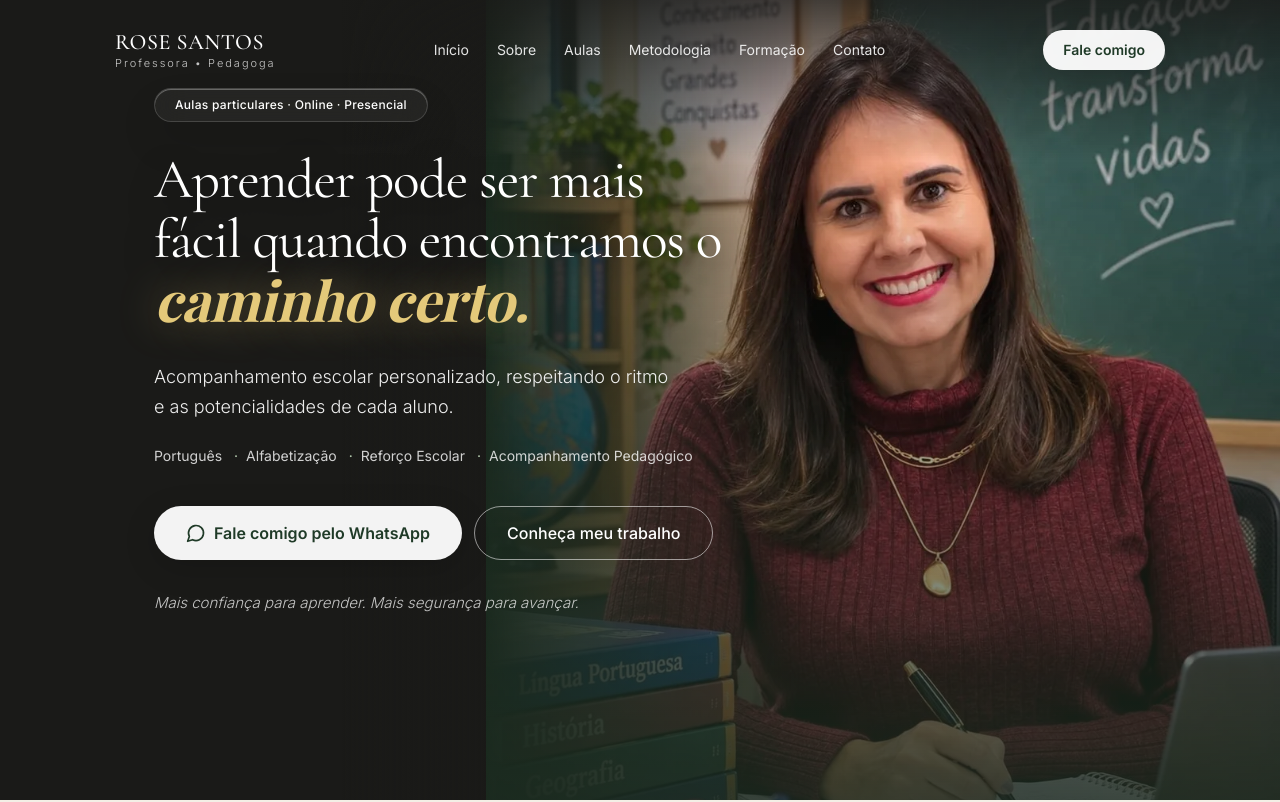
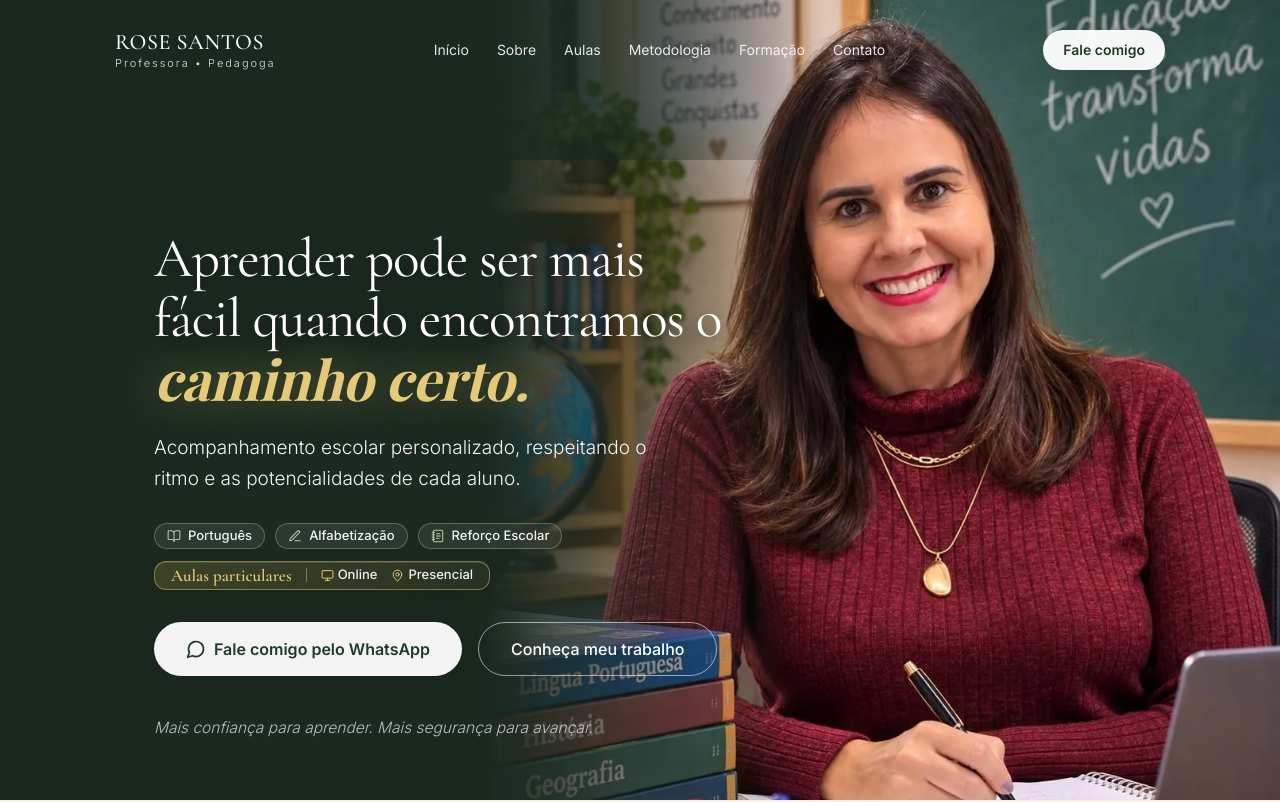
Before and after one commit to KevinSantos1107/Rose_Santos, a React (Vite) app: page / in a window 1280 px wide. Shown: the top 802 px of the page. Built offline with nearby package versions, Linux system fonts and the light colour scheme; a web font is replaced by a local one.

Commit message:
feat: atualizacoes no design, secoes e estilos

```diff
--- a/src/App.tsx
+++ b/src/App.tsx
@@ -10,7 +10,7 @@ import {
   CtaFinal,
   Footer,
   WhatsAppFloat,
-} from "@/components/site/Sections";
+} from "./components/site/Sections";
 
 export default function App() {
   return (
--- a/src/components/site/Sections.tsx
+++ b/src/components/site/Sections.tsx
@@ -15,8 +15,10 @@ import {
   Mail,
   Menu,
   X,
+  Monitor,
+  MapPin,
 } from "lucide-react";
-import { WA_LINK, HERO_VIDEO } from "@/lib/constants";
+import { WA_LINK, HERO_VIDEO } from "../../lib/constants";
 import { Reveal, Stagger, Item, itemVariants, RosePhoto } from "./Motion";
 
 const links = [
@@ -32,7 +34,15 @@ const links = [
 export function Header() {
   const [scrolled, setScrolled] = useState(false);
   const [open, setOpen] = useState(false);
-  const onHero = !scrolled && !open;
+  const [isDesktop, setIsDesktop] = useState(false);
+
+  useEffect(() => {
+    const mq = window.matchMedia("(min-width: 1024px)");
+    setIsDesktop(mq.matches);
+    const handler = (e: MediaQueryListEvent) => setIsDesktop(e.matches);
+    mq.addEventListener("change", handler);
+    return () => mq.removeEventListener("change", handler);
+  }, []);
 
   useEffect(() => {
     const on = () => setScrolled(window.scrollY > 60);
@@ -44,6 +54,9 @@ export function Header() {
   useEffect(() => {
     document.body.style.overflow = open ? "hidden" : "";
   }, [open]);
+
+  const onHero = !scrolled && !open;
+  const isWhite = onHero;
 
   return (
     <header className="fixed inset-x-0 top-0 z-50 px-3 pt-3 sm:px-5 sm:pt-4">
@@ -58,13 +71,19 @@ export function Header() {
         <a href="#inicio" className="flex flex-col leading-tight">
           <span
             className="font-serif text-[20px] font-medium tracking-wide transition-colors duration-500 sm:text-[22px]"
-            style={{ color: onHero ? "#fff" : "var(--text-primary)" }}
+            style={{
+              color: isWhite ? "#fff" : "var(--text-primary)",
+              textShadow: isWhite ? "0 2px 12px rgba(0,0,0,0.4)" : "none"
+            }}
           >
             ROSE SANTOS
           </span>
           <span
             className="text-[10px] font-light tracking-[0.18em] transition-colors duration-500 sm:text-[11px]"
-            style={{ color: onHero ? "rgba(255,255,255,0.75)" : "var(--text-muted)" }}
+            style={{
+              color: isWhite ? "rgba(255,255,255,0.85)" : "var(--text-muted)",
+              textShadow: isWhite ? "0 2px 8px rgba(0,0,0,0.4)" : "none"
+            }}
           >
             Professora • Pedagoga
           </span>
@@ -75,7 +94,7 @@ export function Header() {
             <a
               key={h}
               href={h}
-              className={`nav-link ${onHero ? "nav-link-light" : ""}`}
+              className={`nav-link ${isWhite ? "nav-link-light" : ""}`}
             >
               {l}
             </a>
@@ -90,7 +109,7 @@ export function Header() {
             whileHover={{ scale: 1.05, y: -2 }}
             whileTap={{ scale: 0.96 }}
             transition={{ type: "spring", stiffness: 400, damping: 15 }}
-            className={`${onHero ? "btn-hero" : "btn-sage"} !hidden !min-h-[40px] !px-5 !text-sm lg:!inline-flex`}
+            className={`${isWhite ? "btn-hero" : "btn-sage"} !hidden !min-h-[40px] !px-5 !text-sm lg:!inline-flex`}
           >
             Fale comigo
           </motion.a>
@@ -101,18 +120,15 @@ export function Header() {
             whileHover={{ scale: 1.08 }}
             whileTap={{ scale: 0.92, rotate: 90 }}
             transition={{ type: "spring", stiffness: 300, damping: 15 }}
-            className="flex h-10 w-10 items-center justify-center rounded-full lg:hidden"
+            className="flex h-10 w-10 items-center justify-center lg:hidden"
             style={{
-              border: onHero
-                ? "1px solid rgba(255,255,255,0.35)"
-                : "1px solid var(--border-subtle)",
-              background: onHero
-                ? "rgba(255,255,255,0.12)"
-                : "rgba(143,175,139,0.1)",
-              color: onHero ? "#fff" : "var(--text-primary)",
+              background: "transparent",
+              border: "none",
+              color: isWhite ? "#fff" : "var(--text-primary)",
+              filter: isWhite ? "drop-shadow(0 2px 8px rgba(0,0,0,0.3))" : "none"
             }}
           >
-            {open ? <X size={20} /> : <Menu size={20} />}
+            {open ? <X size={24} /> : <Menu size={24} />}
           </motion.button>
         </div>
       </motion.div>
@@ -171,50 +187,59 @@ const fade = (delay: number, y = 20) => ({
   },
 });
 
+/* Mobile-optimised stagger: lighter animation (opacity + translateY only) */
+const fadeMobile = (delay: number, y = 12) => ({
+  initial: { opacity: 0, y },
+  animate: { opacity: 1, y: 0 },
+  transition: {
+    duration: 0.7,
+    delay,
+    ease: [0.22, 1, 0.36, 1] as const,
+  },
+});
+
 export function Hero() {
-  const specs = [
-    "Português",
-    "Alfabetização",
-    "Reforço Escolar",
-    "Acompanhamento Pedagógico",
+  const subjects = [
+    { label: "Português", Icon: BookOpen },
+    { label: "Alfabetização", Icon: PenLine },
+    { label: "Reforço Escolar", Icon: NotebookText },
   ];
 
   // Trava a altura do hero no valor capturado no mount para evitar
   // o "reajuste" causado pelo browser chrome aparecer/sumir no mobile.
   const [heroH, setHeroH] = useState<number | null>(null);
+  const [isDesktop, setIsDesktop] = useState(false);
   useEffect(() => {
     setHeroH(window.innerHeight);
+    const mq = window.matchMedia("(min-width: 1024px)");
+    setIsDesktop(mq.matches);
+    const handler = (e: MediaQueryListEvent) => setIsDesktop(e.matches);
+    mq.addEventListener("change", handler);
+    return () => mq.removeEventListener("change", handler);
   }, []);
+
+  /* Choose animation helper based on viewport */
+  const f = isDesktop ? fade : fadeMobile;
 
   return (
     <section
       id="inicio"
-      className="relative isolate flex items-end overflow-hidden pb-9 pt-0 sm:pt-[calc(76px+6svh)] sm:pb-14 lg:h-[100svh] lg:min-h-[620px] lg:items-center lg:pb-6 lg:pt-[88px] perspective-container"
+      className="hero-section relative isolate flex overflow-hidden perspective-container"
       style={{
-        // No desktop: metade esquerda (texto) neutra, metade direita (foto) verde
-        // No mobile: fundo neutro escuro uniforme
-        background: "var(--hero-neutral)",
-        // No mobile usa a altura travada; no lg o CSS cuida com h-[100svh]
+        background: "var(--hero-deep)",
         minHeight: heroH ? `${heroH}px` : "100svh",
       }}
     >
-      {/* No desktop: faixa verde cobre apenas a metade direita (onde fica a foto) */}
-      <div
-        className="absolute inset-y-0 right-0 hidden lg:block lg:w-[62%]"
-        style={{ background: "var(--hero-deep)" }}
-        aria-hidden
-      />
-
       {/* Mídia de fundo: foto (ou vídeo, se HERO_VIDEO estiver preenchido) */}
       <motion.div
-        className="hero-photo absolute inset-y-0 right-0 w-full lg:w-[62%]"
+        className="hero-photo absolute inset-0 lg:inset-y-0 lg:right-0 lg:left-auto lg:w-[62%]"
         initial={{ opacity: 0 }}
         animate={{ opacity: 1 }}
         transition={{ duration: 1.2, ease: "easeOut" }}
       >
         {HERO_VIDEO ? (
           <video
-            className="h-full w-full object-cover object-[50%_20%] lg:object-[50%_28%]"
+            className="hero-bg-media"
             src={HERO_VIDEO}
             poster="/rose-santos.jpg"
             autoPlay
@@ -227,80 +252,88 @@ export function Hero() {
         ) : (
           <RosePhoto
             alt="Rose Santos, professora e pedagoga, sorrindo à mesa de estudos"
-            position="object-[60%_16%] sm:object-[58%_22%] lg:object-[50%_28%]"
+            position="hero-bg-media-pos"
             priority={true}
           />
         )}
       </motion.div>
 
-      {/* Degradês: leitura do texto no mobile/tablet e do menu no topo */}
+      {/* === OVERLAY MOBILE: gradiente suave só na parte inferior === */}
+      <div className="hero-overlay-mobile lg:hidden" aria-hidden />
 
-      {/* Mobile: overlay único verde-escuro de baixo para cima (mantém legibilidade) */}
+      {/* === OVERLAYS DESKTOP (inalterados) === */}
       <div
-        className="absolute inset-0 lg:hidden"
+        className="absolute inset-y-0 left-0 hidden lg:block"
         aria-hidden
         style={{
-          background:
-            "linear-gradient(to top, rgba(27,42,31,0.98) 0%, rgba(27,42,31,0.95) 45%, rgba(27,42,31,0.4) 65%, rgba(27,42,31,0) 80%)",
+          width: "42%",
+          background: "linear-gradient(to right, rgba(27,42,31,1) 0%, rgba(27,42,31,1) 75%, rgba(27,42,31,0) 100%)",
         }}
       />
-
-      {/* Desktop: overlay esquerdo neutro (cobre a fatia do texto) */}
-      <div
-        className="absolute inset-y-0 left-0 hidden lg:block lg:w-[38%]"
-        aria-hidden
-        style={{
-          background:
-            "linear-gradient(to right, rgba(26,26,24,1) 70%, rgba(26,26,24,0) 100%)",
-        }}
-      />
-
-      {/* Desktop: overlay direito verde (reforça contraste sobre a foto) */}
-      <div
-        className="absolute inset-y-0 right-0 hidden lg:block lg:w-[62%]"
-        aria-hidden
-        style={{
-          background:
-            "linear-gradient(to top, rgba(27,42,31,0.85) 0%, rgba(27,42,31,0.3) 50%, rgba(27,42,31,0) 80%)",
-        }}
-      />
-
-      {/* Barra de transição no topo — mobile/tablet (verde) */}
-      <div
-        className="absolute inset-x-0 top-0 h-32 lg:hidden"
-        aria-hidden
-        style={{
-          background:
-            "linear-gradient(to bottom, rgba(27,42,31,0.8), rgba(27,42,31,0))",
-        }}
-      />
-      {/* Barra de transição no topo — desktop: neutra à esquerda, verde à direita */}
       <div
         className="absolute inset-x-0 top-0 hidden h-40 lg:block"
         aria-hidden
         style={{
-          background:
-            "linear-gradient(to bottom, rgba(26,26,24,0.8) 0%, rgba(26,26,24,0) 100%)",
+          background: "linear-gradient(to right, rgba(27,42,31,0.9) 0%, rgba(27,42,31,0.9) 38%, rgba(27,42,31,0) 65%)",
         }}
       />
 
-      <div className="container-site w-full relative z-10 flex h-full flex-col justify-end pb-12 pt-0 sm:block sm:pb-0">
+      {/* ── CONTEÚDO MOBILE (<1024px) ── */}
+      <div className="hero-content-mobile relative z-10 flex w-full flex-col justify-end lg:hidden">
+        <div className="hero-content-inner">
+          <motion.h1
+            {...f(0.15)}
+            className="hero-title-mobile"
+          >
+            Aprender fica mais fácil com o{" "}
+            <em className="gold-italic-hero">caminho certo.</em>
+          </motion.h1>
+
+          <motion.p
+            {...f(0.23)}
+            className="hero-subtitle-mobile"
+          >
+            Aulas particulares de Português e Alfabetização, online ou presencial.
+          </motion.p>
+
+          <motion.a
+            {...f(0.31)}
+            href={WA_LINK}
+            target="_blank"
+            rel="noreferrer"
+            className="hero-cta-primary"
+          >
+            <MessageCircle size={20} strokeWidth={2} aria-hidden />
+            Falar no WhatsApp
+          </motion.a>
+
+          <motion.a
+            {...f(0.39)}
+            href="#sobre"
+            className="hero-cta-secondary"
+          >
+            Conheça meu trabalho ↓
+          </motion.a>
+
+          <motion.p
+            {...f(0.47)}
+            className="hero-microcopy"
+          >
+            Mais confiança para aprender. Mais segurança para avançar.
+          </motion.p>
+        </div>
+      </div>
+
+      {/* ── CONTEÚDO DESKTOP (≥1024px — preservado) ── */}
+      <div className="container-site w-full relative z-10 hidden h-full flex-col justify-end pb-[max(1rem,env(safe-area-inset-bottom))] lg:flex lg:items-start lg:justify-center lg:pb-6 lg:pt-[88px]">
         <motion.div
-          className="max-w-[560px] lg:max-w-[580px]"
+          className="max-w-[580px]"
           style={{ transformStyle: "preserve-3d" }}
         >
-          <motion.span
-            {...fade(0.1)}
-            className="glass-premium hover-3d inline-block rounded-full px-4 py-1.5 text-[11px] font-medium tracking-wide shadow-xl sm:px-5 sm:py-2 sm:text-xs"
-            style={{ color: "#fff" }}
-          >
-            Aulas particulares · Online · Presencial
-          </motion.span>
-
           <motion.h1
             {...fade(0.2, 40)}
-            className="hero-title mt-3 sm:mt-5 lg:mt-7"
-            style={{ color: "#fff", textShadow: "0 10px 30px rgba(0,0,0,0.5)" }}
+            className="hero-title lg:mt-[40px]"
+            style={{ color: "#fff", textShadow: "0 4px 20px rgba(0,0,0,0.6)" }}
           >
             Aprender pode ser mais fácil quando encontramos o{" "}
             <span className="gold-italic-hero">caminho certo.</span>
@@ -308,48 +341,64 @@ export function Hero() {
 
           <motion.p
             {...fade(0.35)}
-            className="mt-3 max-w-[520px] text-[14px] font-light leading-relaxed sm:mt-5 sm:text-[18px] lg:mt-7"
-            style={{ color: "rgba(255,255,255,0.92)" }}
+            className="mt-5 max-w-[520px] text-[19px] font-light leading-relaxed"
+            style={{ color: "rgba(255,255,255,0.95)" }}
           >
             Acompanhamento escolar personalizado,
             respeitando o ritmo e as potencialidades de cada aluno.
           </motion.p>
 
-          {/* Specs: compactas no mobile, expandidas do sm em diante */}
-          <motion.p
-            {...fade(0.45, 0)}
-            className="mt-3 flex flex-wrap gap-x-2 gap-y-1 text-[12px] sm:mt-6 sm:gap-x-3 sm:gap-y-2 sm:text-[14px]"
-            style={{ color: "rgba(255,255,255,0.80)" }}
-          >
-            {specs.map((s, i) => (
-              <span key={s} className="flex items-center gap-1.5 sm:gap-2">
-                {i > 0 && <span style={{ color: "var(--sage-light)" }}>·</span>}
-                {s}
+          {/* Tópicos: chips + modalidade (apenas desktop) */}
+          <div className="mt-7">
+            <ul className="flex flex-wrap gap-2.5">
+              {subjects.map(({ label, Icon }, i) => (
+                <motion.li
+                  key={label}
+                  {...fade(0.42 + i * 0.07, 12)}
+                  className="hero-chip"
+                >
+                  <Icon size={14} strokeWidth={1.8} aria-hidden />
+                  {label}
+                </motion.li>
+              ))}
+            </ul>
+
+            <motion.div
+              {...fade(0.66, 12)}
+              className="hero-modality mt-3"
+            >
+              <span className="hero-modality__title">Aulas particulares</span>
+              <span className="hero-modality__divider" aria-hidden />
+              <span className="hero-modality__mode">
+                <Monitor strokeWidth={1.8} aria-hidden /> Online
               </span>
-            ))}
-          </motion.p>
+              <span className="hero-modality__mode">
+                <MapPin strokeWidth={1.8} aria-hidden /> Presencial
+              </span>
+            </motion.div>
+          </div>
 
           <motion.div
-            {...fade(0.55)}
-            className="mt-6 flex flex-col items-start gap-3 sm:mt-8 sm:flex-row lg:mt-10"
+            {...fade(0.8)}
+            className="mt-8 flex flex-row items-center gap-4"
           >
             <a
               href={WA_LINK}
               target="_blank"
               rel="noreferrer"
-              className="btn-hero w-full sm:w-auto"
+              className="btn-hero"
             >
               <MessageCircle size={20} /> Fale comigo pelo WhatsApp
             </a>
-            <a href="#sobre" className="btn-ghost-light hidden w-full sm:w-auto sm:inline-flex">
+            <a href="#sobre" className="btn-ghost-light inline-flex">
               Conheça meu trabalho
             </a>
           </motion.div>
 
           <motion.p
-            {...fade(0.7, 0)}
-            className="hero-tagline mt-8 text-[15px] font-light italic"
-            style={{ color: "rgba(255,255,255,0.75)" }}
+            {...fade(0.95, 0)}
+            className="hero-tagline mt-10 text-[15.5px] font-light italic"
+            style={{ color: "rgba(255,255,255,0.7)" }}
           >
             Mais confiança para aprender. Mais segurança para avançar.
           </motion.p>
--- a/src/styles.css
+++ b/src/styles.css
@@ -311,6 +311,51 @@
     transform-origin: left;
   }
 
+  /* ── Hero section: mobile-first layout ── */
+  .hero-section {
+    /* Mobile: full-screen, items at bottom */
+    min-height: 100svh;
+    min-height: 100vh; /* fallback */
+    align-items: flex-end;
+  }
+  @media (min-width: 1024px) {
+    .hero-section {
+      height: 100svh;
+      min-height: 620px;
+      align-items: center;
+      padding-top: 88px;
+      padding-bottom: 24px;
+    }
+  }
+
+  /* ── Hero background media positioning ── */
+  .hero-bg-media,
+  .hero-bg-media-pos {
+    width: 100%;
+    height: 100%;
+    object-fit: cover;
+    /* Face centered, top bias to keep forehead visible */
+    object-position: 50% 20%;
+  }
+  @media (min-width: 640px) {
+    .hero-bg-media,
+    .hero-bg-media-pos {
+      object-position: 50% 22%;
+    }
+  }
+  @media (min-width: 768px) and (max-width: 1023px) {
+    .hero-bg-media,
+    .hero-bg-media-pos {
+      object-position: 55% 18%;
+    }
+  }
+  @media (min-width: 1024px) {
+    .hero-bg-media,
+    .hero-bg-media-pos {
+      object-position: 50% 28%;
+    }
+  }
+
   .hero-photo {
     animation: hero-in 1.8s cubic-bezier(0.22, 1, 0.36, 1) both;
   }
@@ -321,10 +366,196 @@
     }
   }
 
+  /* ── Hero overlay mobile: gentle bottom gradient only ── */
+  .hero-overlay-mobile {
+    position: absolute;
+    inset: 0;
+    /* Transparent on top (face visible), dark green only at the bottom */
+    background: linear-gradient(
+      to top,
+      rgba(27, 42, 31, 0.97) 0%,
+      rgba(27, 42, 31, 0.88) 28%,
+      rgba(27, 42, 31, 0.45) 48%,
+      rgba(27, 42, 31, 0.08) 62%,
+      transparent 72%
+    );
+    pointer-events: none;
+  }
+
+  /* ── Hero content: mobile (<1024px) ── */
+  .hero-content-mobile {
+    min-height: 100svh;
+    min-height: 100vh; /* fallback */
+    padding: 0 20px;
+    padding-bottom: max(20px, env(safe-area-inset-bottom));
+    padding-top: max(60px, env(safe-area-inset-top));
+  }
+
+  .hero-content-inner {
+    display: flex;
+    flex-direction: column;
+    gap: 12px;
+    max-width: 480px;
+  }
+
+  /* ── Title mobile ── */
+  .hero-title-mobile {
+    font-family: "Cormorant Garamond", Georgia, serif;
+    font-weight: 400;
+    line-height: 1.1;
+    letter-spacing: -0.02em;
+    font-size: clamp(1.75rem, 7.5vw, 2.5rem);
+    color: #fff;
+    text-shadow: 0 2px 12px rgba(0, 0, 0, 0.3);
+    text-wrap: balance;
+  }
+  .hero-title-mobile em {
+    font-style: italic;
+  }
+
+  /* ── Subtitle mobile ── */
+  .hero-subtitle-mobile {
+    font-family: "Inter", system-ui, sans-serif;
+    font-size: clamp(0.95rem, 4vw, 1.1rem);
+    font-weight: 300;
+    line-height: 1.45;
+    color: rgba(255, 255, 255, 0.88);
+    max-width: 400px;
+    text-wrap: pretty;
+  }
+
+  /* ── CTA primary ── */
+  .hero-cta-primary {
+    display: flex;
+    align-items: center;
+    justify-content: center;
+    gap: 0.5rem;
+    width: 100%;
+    height: 52px;
+    border-radius: 999px;
+    background: rgba(255, 255, 255, 0.95);
+    backdrop-filter: blur(8px);
+    -webkit-backdrop-filter: blur(8px);
+    color: #1b2a1f;
+    font-weight: 600;
+    font-size: 0.9375rem;
+    white-space: nowrap;
+    box-shadow: 0 6px 24px rgba(0, 0, 0, 0.2);
+    transition: transform 0.15s ease-out, box-shadow 0.15s ease-out;
+    margin-top: 4px;
+    text-decoration: none;
+  }
+  .hero-cta-primary:active {
+    transform: scale(0.98);
+    box-shadow: 0 2px 12px rgba(0, 0, 0, 0.15);
+  }
+  .hero-cta-primary:focus-visible {
+    outline: 2px solid var(--gold);
+    outline-offset: 2px;
+  }
+
+  /* ── CTA secondary (text link) ── */
+  .hero-cta-secondary {
+    display: inline-block;
+    text-align: center;
+    width: 100%;
+    font-size: 0.875rem;
+    font-weight: 400;
+    color: rgba(255, 255, 255, 0.72);
+    text-decoration: none;
+    padding: 6px 0;
+    transition: color 0.2s ease;
+  }
+  .hero-cta-secondary:active {
+    color: rgba(255, 255, 255, 0.95);
+  }
+  .hero-cta-secondary:focus-visible {
+    outline: 2px solid var(--gold);
+    outline-offset: 2px;
+    border-radius: 4px;
+  }
+
+  /* ── Microcopy ── */
+  .hero-microcopy {
+    font-size: 0.8125rem;
+    font-weight: 300;
+    font-style: italic;
+    color: rgba(255, 255, 255, 0.5);
+    text-align: center;
+    padding-top: 4px;
+  }
+
+  /* ── Tablet (540–768px): slightly larger content area ── */
+  @media (min-width: 540px) {
+    .hero-content-mobile {
+      padding-inline: 32px;
+    }
+    .hero-content-inner {
+      gap: 14px;
+      max-width: 420px;
+    }
+  }
+
+  /* ── Tablet portrait (768–1023px): text left-aligned, rosto livre ── */
+  @media (min-width: 768px) and (max-width: 1023px) {
+    .hero-content-mobile {
+      padding-inline: 40px;
+    }
+    .hero-content-inner {
+      max-width: 400px;
+      gap: 16px;
+    }
+    .hero-cta-primary {
+      max-width: 320px;
+    }
+    .hero-cta-secondary {
+      text-align: left;
+      width: auto;
+    }
+    .hero-microcopy {
+      text-align: left;
+    }
+  }
+
+  /* ── Landscape phones (height < 500px): compact sizes ── */
+  @media (max-height: 500px) and (max-width: 1023px) {
+    .hero-section {
+      min-height: auto;
+    }
+    .hero-content-mobile {
+      min-height: auto;
+      padding-top: 56px;
+      padding-bottom: 12px;
+    }
+    .hero-title-mobile {
+      font-size: clamp(1.25rem, 5vw, 1.75rem);
+    }
+    .hero-subtitle-mobile {
+      font-size: 0.875rem;
+    }
+    .hero-cta-primary {
+      height: 44px;
+      font-size: 0.875rem;
+    }
+    .hero-content-inner {
+      gap: 8px;
+    }
+    /* Allow scrolling in landscape */
+    .hero-overlay-mobile {
+      background: linear-gradient(
+        to top,
+        rgba(27, 42, 31, 0.95) 0%,
+        rgba(27, 42, 31, 0.7) 40%,
+        rgba(27, 42, 31, 0.2) 65%,
+        transparent 80%
+      );
+    }
+  }
+
   .hero-tagline {
     display: none;
   }
-  @media (min-width: 640px) {
+  @media (min-width: 1024px) {
     .hero-tagline {
       display: block;
     }
@@ -491,3 +722,100 @@
 .perspective-container {
   perspective: 1200px;
 }
+
+/* ---- Hero: tópicos (matérias + modalidade) ---- */
+/* A altura deste bloco foi calibrada para ocupar o mesmo espaço da linha
+   de tópicos original, mantendo o respiro entre o cabeçalho e o título. */
+.hero-chip {
+  display: inline-flex;
+  align-items: center;
+  gap: 5px;
+  padding: 3px 9px;
+  border-radius: 999px;
+  font-size: 12px;
+  font-weight: 500;
+  line-height: 1.2;
+  color: rgba(255, 255, 255, 0.95);
+  background: rgba(255, 255, 255, 0.07);
+  border: 1px solid rgba(181, 204, 175, 0.35);
+  backdrop-filter: blur(10px);
+  -webkit-backdrop-filter: blur(10px);
+}
+.hero-chip svg {
+  color: var(--sage-light);
+  flex-shrink: 0;
+}
+/* "Reforço Escolar" só aparece a partir do sm */
+.hero-chip--extra {
+  display: none;
+}
+
+.hero-modality {
+  display: inline-flex;
+  flex-wrap: nowrap;
+  align-items: center;
+  gap: 4px 9px;
+  padding: 4px 10px;
+  border-radius: 10px;
+  font-size: 12px;
+  line-height: 1.2;
+  white-space: nowrap;
+  color: rgba(255, 255, 255, 0.92);
+  background: linear-gradient(
+    120deg,
+    rgba(201, 168, 76, 0.20) 0%,
+    rgba(201, 168, 76, 0.07) 100%
+  );
+  border: 1px solid rgba(228, 201, 122, 0.45);
+  box-shadow: 0 6px 18px rgba(0, 0, 0, 0.16), inset 0 1px 0 rgba(255, 255, 255, 0.12);
+}
+.hero-modality__title {
+  font-family: "Cormorant Garamond", Georgia, serif;
+  font-size: 14px;
+  font-weight: 600;
+  line-height: 1;
+  color: var(--gold-light);
+}
+.hero-modality__divider {
+  width: 1px;
+  height: 12px;
+  background: rgba(228, 201, 122, 0.45);
+}
+.hero-modality__mode {
+  display: inline-flex;
+  align-items: center;
+  gap: 4px;
+  font-weight: 500;
+}
+.hero-modality__mode svg {
+  color: var(--gold-light);
+  width: 12px;
+  height: 12px;
+}
+
+@media (min-width: 640px) {
+  .hero-chip {
+    gap: 7px;
+    padding: 4px 12px;
+    font-size: 13px;
+  }
+  .hero-chip--extra {
+    display: inline-flex;
+  }
+  .hero-modality {
+    padding: 5px 16px;
+    border-radius: 12px;
+    font-size: 13px;
+    gap: 6px 14px;
+  }
+  .hero-modality__title {
+    font-size: 17px;
+  }
+  .hero-modality__divider {
+    height: 14px;
+  }
+  .hero-modality__mode svg {
+    width: 13px;
+    height: 13px;
+  }
+}
--- a/vite.config.ts
+++ b/vite.config.ts
@@ -1,12 +1,12 @@
 import { defineConfig } from "vite";
 import react from "@vitejs/plugin-react";
-import path from "path";
+import { fileURLToPath } from "node:url";
 
 export default defineConfig({
   plugins: [react()],
   resolve: {
     alias: {
-      "@": path.resolve(__dirname, "./src"),
+      "@": fileURLToPath(new URL("./src", import.meta.url)),
     },
   },
 });
```
Also changed, not shown: 1 other file (tests, documents, lock files or other folders).
